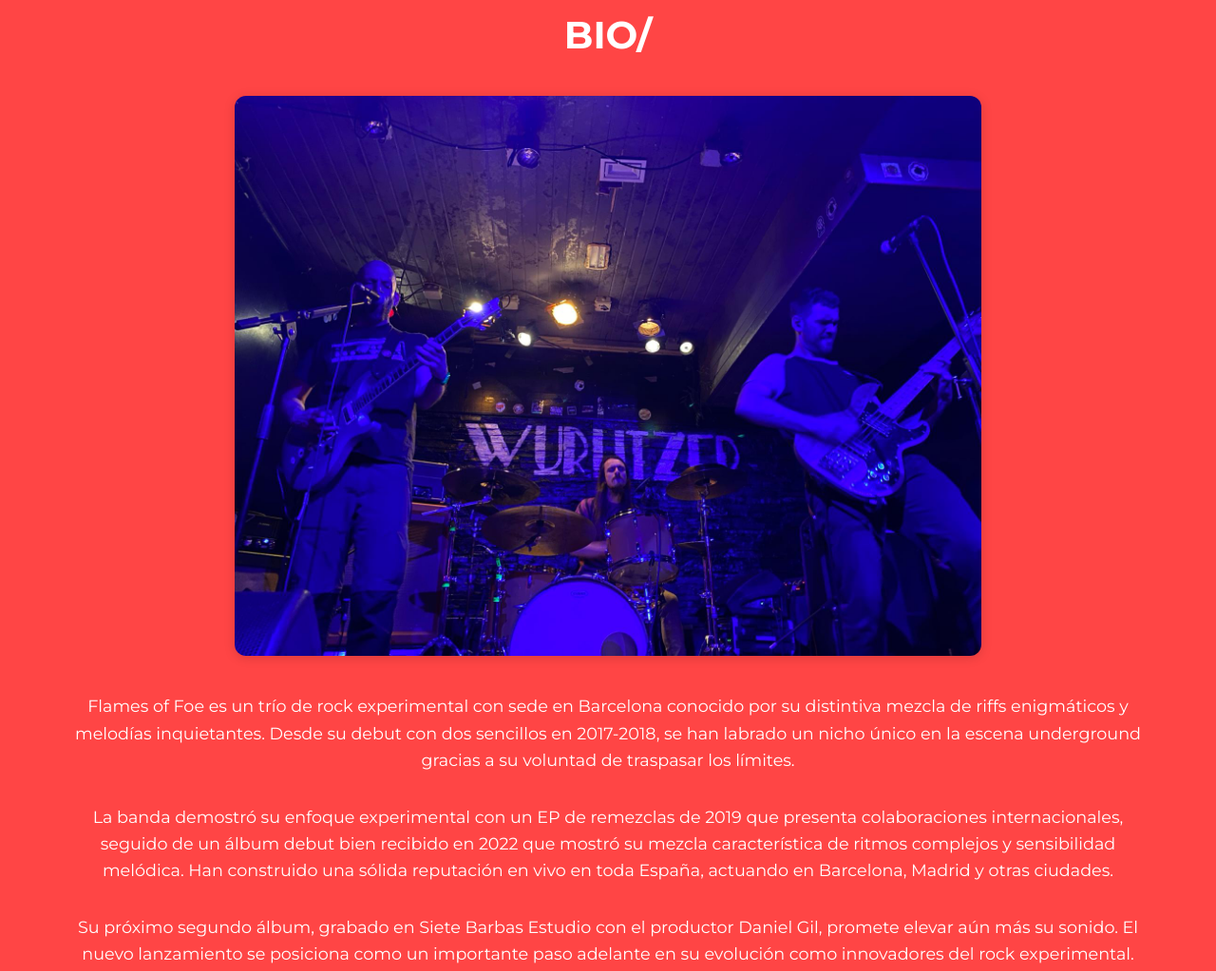
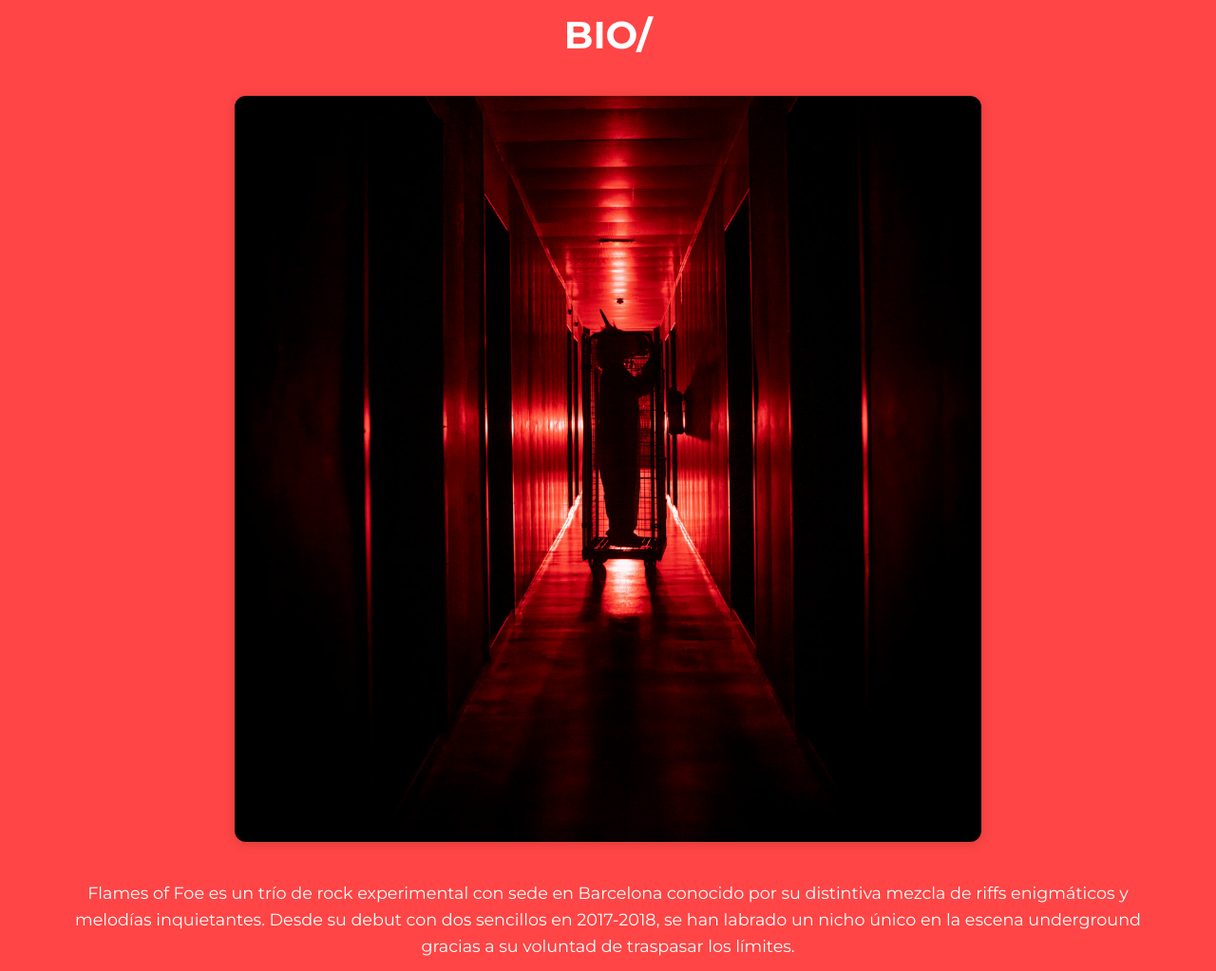
Before and after one commit to luisvelezpedrosa/FLAMESWEB, a plain HTML site: page epk.html in a window 1280 px wide. Shown: the part 1002-2025 px from the top of the page at 95% size. Drawn offline with Linux system fonts and the light colour scheme.

Commit message:
New photo in bio

```diff
--- a/epk.html
+++ b/epk.html
@@ -41,7 +41,7 @@
             <!-- Short Bio Section -->
             <h2>Bio/</h2>
             <div style="text-align:center; margin: 2rem 0;">
-    <img src="assets/IMG-20240302-WA0008.jpg" alt="Flames of Foe Live" style="max-width:70%; height:auto; border-radius:12px; box-shadow:0 2px 12px rgba(0,0,0,0.15);">
+    <img src="assets/NOCI0707566706_10.jpg" alt="Flames of Foe Live" style="max-width:70%; height:auto; border-radius:12px; box-shadow:0 2px 12px rgba(0,0,0,0.15);">
 </div>
 
                 <p>
```
